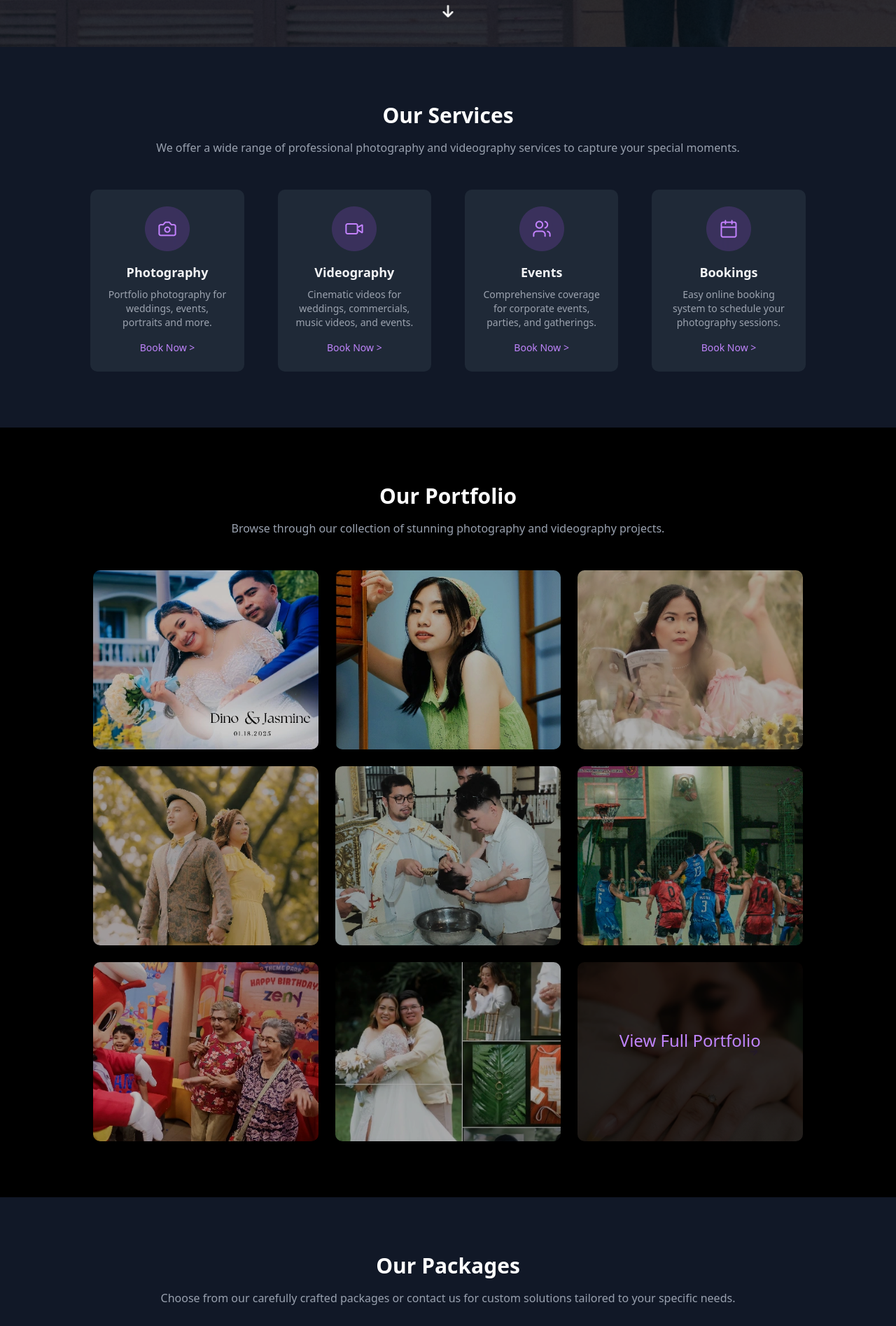
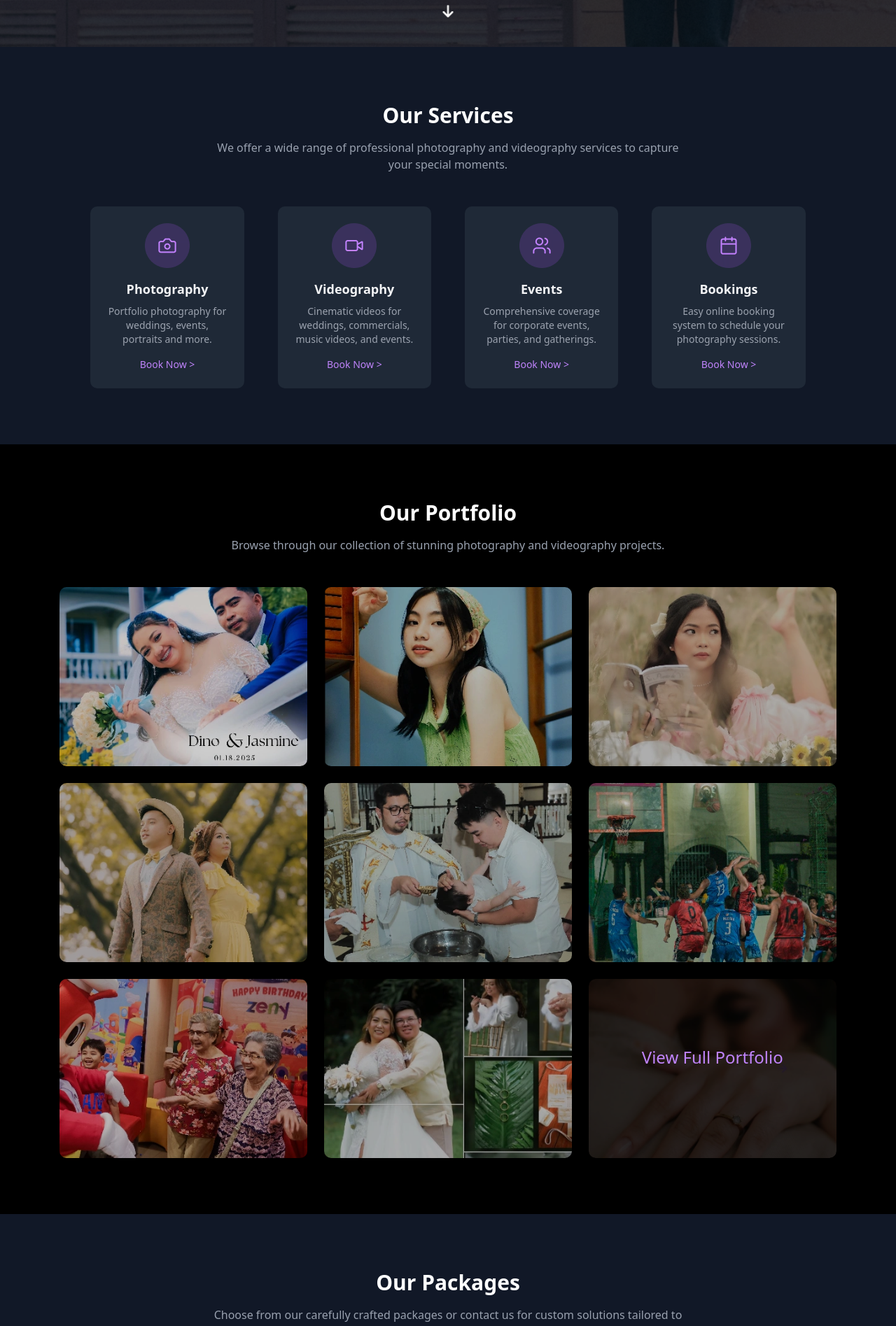
Before and after one commit to aaronersando/LaVisual-Photography-Videography-Booking-System-with-React-Springboot, a React (Vite) app in the folder src/main/resources/static/frontend/: page / in a window 1280 px wide. Shown: the part 801-2696 px from the top of the page at 70% size. Built offline with nearby package versions, Linux system fonts and the light colour scheme.

Commit message:
Hero section responsive and header with animation done

```diff
--- a/src/main/resources/static/frontend/src/pages/public/Home.jsx
+++ b/src/main/resources/static/frontend/src/pages/public/Home.jsx
@@ -13,38 +13,37 @@ function Home() {
     <>
       <Navbar />
 
-      <main>
+      <main className="overflow-hidden">
         <HeroSection />
 
-        {/* Services Section */}
-        <section className="py-20 bg-[#111827]">
-          <div className="container mx-auto px-4 sm:px-6 lg:px-8 w-11/12">
-            <div className="text-center mb-12">
-              <h2 className="text-3xl font-bold text-white mb-4">Our Services</h2>
-              <p className="text-gray-400">We offer a wide range of professional photography and videography services to capture your special moments.</p>
+        <section className="py-16 sm:py-20 bg-[#111827]">
+          <div className="container mx-auto px-4 sm:px-6 lg:px-8 w-full sm:w-11/12">
+            <div className="text-center mb-8 sm:mb-12">
+              <h2 className="text-2xl sm:text-3xl font-bold text-white mb-2 sm:mb-4">Our Services</h2>
+              <p className="text-gray-400 text-sm sm:text-base max-w-2xl mx-auto">We offer a wide range of professional photography and videography services to capture your special moments.</p>
             </div>
 
-            <div className="grid grid-cols-1 sm:grid-cols-2 lg:grid-cols-4 gap-12 px-11">
+            <div className="grid grid-cols-1 sm:grid-cols-2 lg:grid-cols-4 gap-6 sm:gap-8 lg:gap-12 px-2 sm:px-6 lg:px-11">
               <ServiceCard
-                icon={<img src={"/src/assets/home/p.webp"} />}
+                icon={<img src={"/src/assets/home/p.webp"} alt="Photography" className="w-12 h-12 sm:w-16 sm:h-16" />}
                 title="Photography"
                 description="Portfolio photography for weddings, events, portraits and more."
               />
 
               <ServiceCard
-                icon={<img src={"/src/assets/home/v.webp"} />}
+                icon={<img src={"/src/assets/home/v.webp"} alt="Videography" className="w-12 h-12 sm:w-16 sm:h-16" />}
                 title="Videography"
                 description="Cinematic videos for weddings, commercials, music videos, and events."
               />
 
               <ServiceCard
-                icon={<img src={"/src/assets/home/e.webp"} />}
+                icon={<img src={"/src/assets/home/e.webp"} alt="Events" className="w-12 h-12 sm:w-16 sm:h-16" />}
                 title="Events"
                 description="Comprehensive coverage for corporate events, parties, and gatherings."
               />
 
               <ServiceCard
-                icon={<img src={"/src/assets/home/b.webp"} />}
+                icon={<img src={"/src/assets/home/b.webp"} alt="Bookings" className="w-12 h-12 sm:w-16 sm:h-16" />}
                 title="Bookings"
                 description="Easy online booking system to schedule your photography sessions."
               />
@@ -53,15 +52,14 @@ function Home() {
         </section>
 
 
-        {/* Portfolio Section */}
-        <section className="py-20 bg-black">
-          <div className="container mx-auto px-4 sm:px-6 lg:px-20 w-11/12">
-            <div className="text-center mb-12">
-              <h2 className="text-3xl font-bold text-white mb-4">Our Portfolio</h2>
-              <p className="text-gray-400">Browse through our collection of stunning photography and videography projects.</p>
+        <section className="py-16 sm:py-20 bg-black">
+          <div className="container mx-auto px-4 sm:px-6 lg:px-8 w-full sm:w-11/12">
+            <div className="text-center mb-8 sm:mb-12">
+              <h2 className="text-2xl sm:text-3xl font-bold text-white mb-2 sm:mb-4">Our Portfolio</h2>
+              <p className="text-gray-400 text-sm sm:text-base max-w-2xl mx-auto">Browse through our collection of stunning photography and videography projects.</p>
             </div>
 
-            <div className="grid grid-cols-1 sm:grid-cols-2 lg:grid-cols-3 gap-6">
+            <div className="grid grid-cols-1 sm:grid-cols-2 lg:grid-cols-3 gap-4 sm:gap-6">
               <PortfolioCard
                 image="/src/assets/home/h_wedding.webp"
                 category="Wedding"
@@ -110,17 +108,19 @@ function Home() {
                 title="Khay & Jha's SDE Video"
               />
 
-              <Link to="/portfolio" className="block relative group overflow-hidden">
+              <Link to="/portfolio" className="block relative group overflow-hidden rounded-lg">
                 <PortfolioCard
                   image="/src/assets/home/h_final.webp"
                 />
                 <div className="absolute inset-0 flex items-center justify-center bg-black/40 group-hover:bg-black/70 transition-all duration-500">
-                  <h1 className="text-[#C084FC] text-2xl font-extralight transform group-hover:scale-110 group-hover:text-3xl transition-all duration-500 hover:animate-pulse">
+                  <div className="text-center px-4">
+                    <h1 className="text-[#C084FC] text-xl sm:text-2xl font-extralight transform group-hover:scale-110 group-hover:text-2xl sm:group-hover:text-3xl transition-all duration-500 hover:animate-pulse">
                       View Full Portfolio
-                    <span className="block scale-0 group-hover:scale-100 transition-transform duration-500 text-base mt-2">
+                      <span className="block scale-0 group-hover:scale-100 transition-transform duration-500 text-sm sm:text-base mt-2">
                         Click to explore more →
                       </span>
                     </h1>
+                  </div>
                 </div>
               </Link>
             </div>
@@ -128,19 +128,16 @@ function Home() {
         </section>
 
 
-        {/* Packages Section */}
-        <section className="py-20 bg-[#111827]">
-        <div className="container mx-auto px-4 sm:px-6 lg:px-34">
-          {/* Heading */}
-          <div className="text-center mb-12">
-            <h2 className="text-3xl font-bold text-white mb-4">Our Packages</h2>
-            <p className="text-gray-400">
+        <section className="py-16 sm:py-20 bg-[#111827]">
+          <div className="container mx-auto px-4 sm:px-6 lg:px-8 xl:px-12">
+            <div className="text-center mb-8 sm:mb-12">
+              <h2 className="text-2xl sm:text-3xl font-bold text-white mb-2 sm:mb-4">Our Packages</h2>
+              <p className="text-gray-400 text-sm sm:text-base max-w-2xl mx-auto">
                 Choose from our carefully crafted packages or contact us for custom solutions tailored to your specific needs.
               </p>
             </div>
 
-          {/* Grid of Packages */}
-          <div className="grid grid-cols-1 md:grid-cols-3 gap-10">
+            <div className="grid grid-cols-1 md:grid-cols-2 lg:grid-cols-3 gap-6 sm:gap-8 lg:gap-10">
               <PackageCard
                 category="Photography"
                 title="Intimate Session"
@@ -187,19 +184,24 @@ function Home() {
           </div>
         </section>
 
-        {/* Final Section */}
-        <section className="py-20 bg-gradient-to-b from-[#581C87] to-[#111827]">
+        <section className="py-16 sm:py-20 bg-gradient-to-b from-[#581C87] to-[#111827]">
           <div className="container mx-auto px-4 sm:px-6 lg:px-8 text-center">
-          <h2 className="text-3xl font-bold text-[#F3F4F6] mb-4">
+            <h2 className="text-2xl sm:text-3xl font-bold text-[#F3F4F6] mb-2 sm:mb-4">
               Ready to Capture Your Special Moments?
             </h2>
-          <p className="text-[#D1D5DB] mb-8">
+            <p className="text-[#D1D5DB] text-sm sm:text-base mb-6 sm:mb-8 max-w-xl mx-auto">
               Book your photography or videography session today and let us create lasting memories for you.
             </p>
-          <div className="flex justify-center space-x-4">
-            <Link to={"/booking"}>
-              {/* <motion.button
-                className="flex items-center bg-white text-[#581C87] px-8 py-3 rounded-md hover:bg-gray-100 transition-colors hover:cursor-pointer"
+            <div className="flex flex-col sm:flex-row justify-center items-center gap-4 sm:gap-6">
+              <Link to="/booking" className="w-full sm:w-auto">
+                <AnimatedButton className="w-full sm:w-auto bg-purple-500 hover:bg-purple-700 text-white font-medium px-6 py-3 text-sm sm:text-base rounded-md">
+                  Book a Session
+                </AnimatedButton>
+              </Link>
+
+              <Link to="/contact" className="w-full sm:w-auto">
+                <motion.button
+                  className="relative group flex justify-center items-center w-full sm:w-auto border border-white text-white px-6 py-3 rounded-md hover:bg-white/10 transition-all duration-300 text-sm sm:text-base font-medium overflow-hidden"
                   whileHover={{ scale: 1.05 }}
                   whileTap={{ scale: 0.95 }}
                   transition={{
@@ -208,30 +210,12 @@ function Home() {
                     damping: 17
                   }}
                 >
-                Book a Session
-              </motion.button> */}
-              <AnimatedButton className={"bg-purple-500 hover:bg-purple-700"} >
-                  Book a Session
-                </AnimatedButton>
-            </Link>
-            <Link to={"/contact"}>
-              <motion.button
-                className="relative group flex w-full lg:px-16 sm:w-auto border border-white text-white px-4 sm:px-6 py-2.5 sm:py-3 rounded-md hover:bg-white/10 transition-all duration-300 text-sm sm:text-base hover:cursor-pointer overflow-hidden"
-                whileHover={{ scale: 1.05 }}
-                whileTap={{ scale: 0.95 }}
-                transition={{
-                  type: "spring",
-                  stiffness: 400,
-                  damping: 17
-                }}
-              >
-                <div className="h-[100px] top-[-10px] w-10 bg-gradient-to-r from-white/10 via-white/50 to-white/10 absolute -left-16 -rotate-28 blur-sm group-hover:left-[150%] duration-700 group-hover:delay-200" />
+                  <div className="h-[100px] top-[-20px] w-10 bg-gradient-to-r from-white/10 via-white/50 to-white/10 absolute -left-16 -rotate-28 blur-sm group-hover:left-[150%] duration-700 group-hover:delay-200" />
                   Contact Us
                 </motion.button>
               </Link>
             </div>
           </div>
-
         </section>
       </main>
 
```
Also changed, not shown: src/main/resources/static/frontend/src/components/home/HeroSection.jsx (+47 -5 lines). Lines whose indentation alone changed are shown as unchanged.
